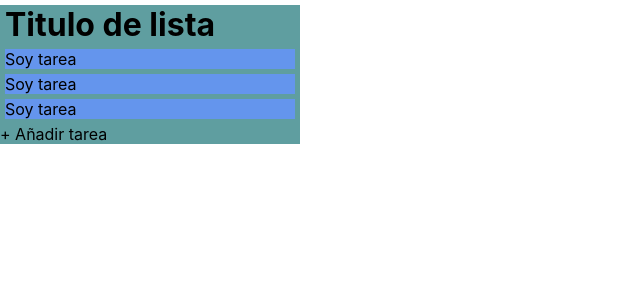
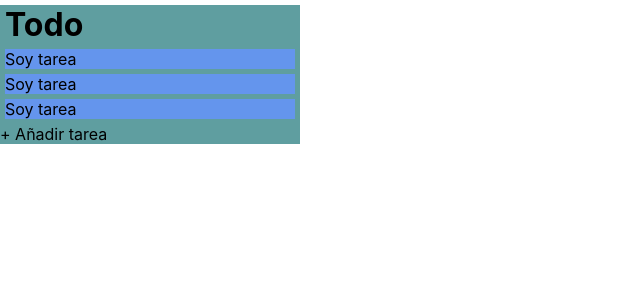
Before and after one commit to creativa-nk/Reto3, a React (Create React App) app: page / in a window 1280 px wide. Shown: the top 300 px of the page, without its empty margins (0-640 px from the left). Built offline with nearby package versions, Linux system fonts and the light colour scheme.

Commit message:
title={list.title}

```diff
--- a/src/components/List.js
+++ b/src/components/List.js
@@ -7,10 +7,11 @@ export default function List({list}){
     return(
         <div className='lista'>
             <div>
-             <h1 className='tituloLista'> Titulo de lista </h1>
+             <h1 className='tituloLista'>{list.title} </h1>
              {list.cards.map((card)=>(
                   <Card key={card.id} />
-              ))}
+              )
+              )}
              <InputConteiner />
             </div>
         </div>
```
